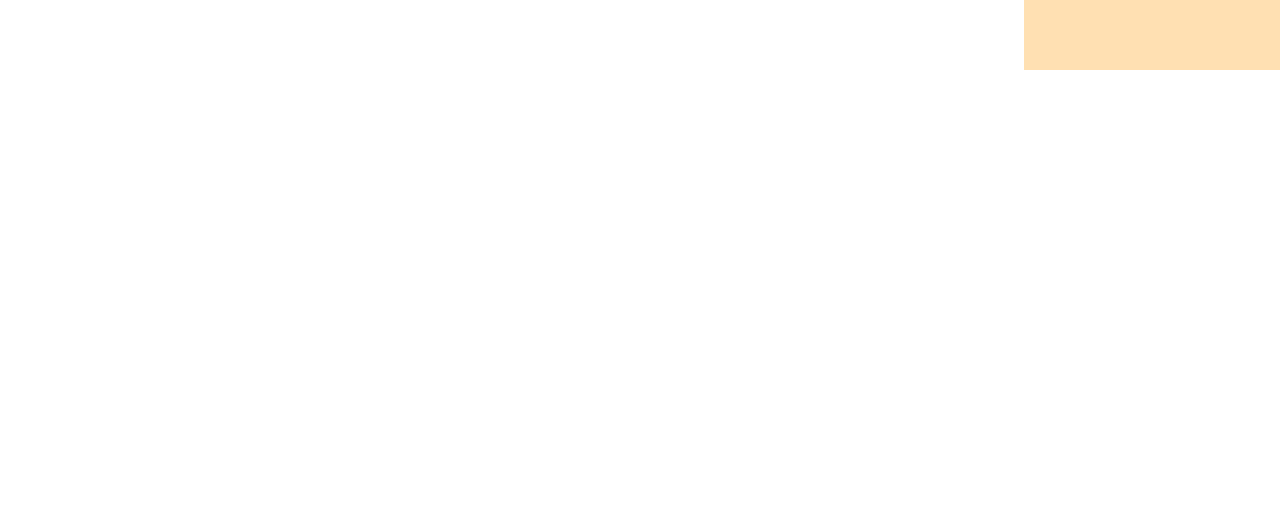
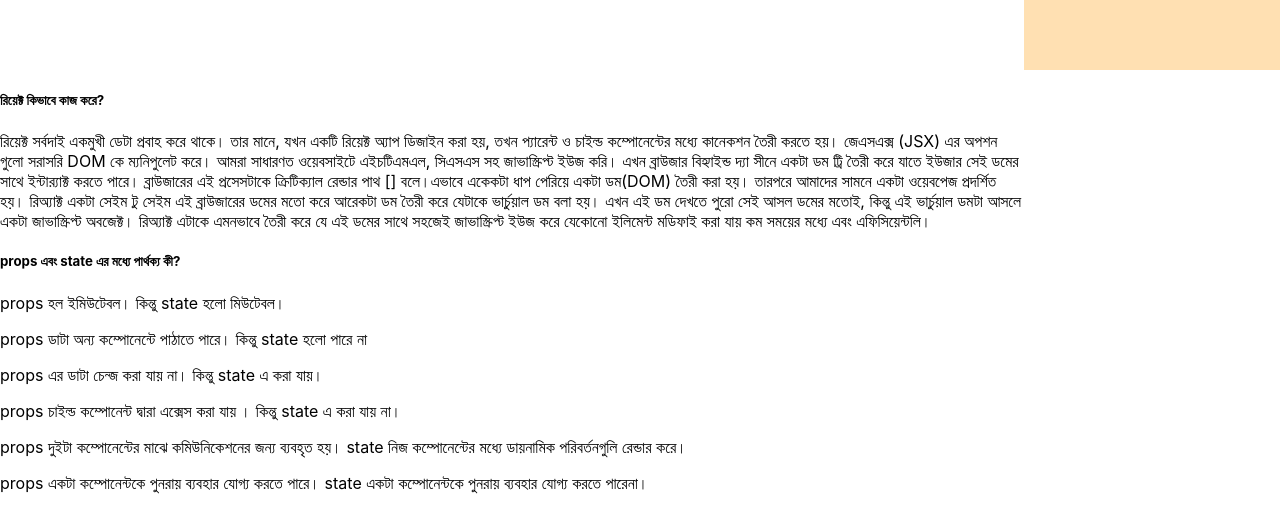
Before and after one commit to mukarrom21/assignment-8, a React (Create React App) app: page / in a window 1280 px wide. Shown: the part 1680-2186 px from the top of the page. Before the commit the page ends 1750 px from the top, so only its background shows below. Built offline with nearby package versions, Linux system fonts and the light colour scheme.

Commit message:
answers added

```diff
--- a/src/App.js
+++ b/src/App.js
@@ -5,7 +5,7 @@ import Shop from './components/Shop/Shop';
 
 function App() {
   return (
-    <div className="App">
+    <div>
       <Header></Header>
       <Shop></Shop>
     </div>
--- /dev/null
+++ b/src/components/Answers/Answers.js
@@ -0,0 +1,19 @@
+import React from 'react';
+
+const Answers = () => {
+    return (
+        <div>
+            <h5>রিয়েক্ট কিভাবে কাজ করে?</h5>
+            <p>রিয়েক্ট সর্বদাই একমুখী ডেটা প্রবাহ করে থাকে। তার মানে, যখন একটি রিয়েক্ট অ্যাপ ডিজাইন করা হয়, তখন প্যারেন্ট ও চাইল্ড কম্পোনেন্টের মধ্যে কানেকশন তৈরী করতে হয়। জেএসএক্স (JSX) এর অপশন গুলো সরাসরি DOM কে ম্যনিপুলেট করে। আমরা সাধারণত ওয়েবসাইটে এইচটিএমএল, সিএসএস সহ জাভাস্ক্রিপ্ট ইউজ করি। এখন ব্রাউজার বিহ্যাইন্ড দ্যা সীনে একটা ডম ট্রি তৈরী করে যাতে ইউজার সেই ডমের সাথে ইন্টার‍্যাক্ট করতে পারে। ব্রাউজারের এই প্রসেসটাকে ক্রিটিক্যাল রেন্ডার পাথ [] বলে।এভাবে একেকটা ধাপ পেরিয়ে একটা ডম(DOM) তৈরী করা হয়। তারপরে আমাদের সামনে একটা ওয়েবপেজ প্রদর্শিত হয়। রিঅ্যাক্ট একটা সেইম টু সেইম এই ব্রাউজারের ডমের মতো করে আরেকটা ডম তৈরী করে যেটাকে ভার্চুয়াল ডম বলা হয়। এখন এই ডম দেখতে পুরো সেই আসল ডমের মতোই, কিন্তু এই ভার্চুয়াল ডমটা আসলে একটা জাভাস্ক্রিপ্ট অবজেক্ট। রিঅ্যাক্ট এটাকে এমনভাবে তৈরী করে যে এই ডমের সাথে সহজেই জাভাস্ক্রিপ্ট ইউজ করে যেকোনো ইলিমেন্ট মডিফাই করা যায় কম সময়ের মধ্যে এবং এফিসিয়েন্টলি।</p>
+            <h5>props এবং ‍state এর মধ্যে পার্থক্য কী?</h5>
+            <p> props হল ইমিউটেবল। কিন্তু ‍state হলো মিউটেবল।</p>
+            <p> props ডাটা অন্য কম্পোনেন্টে পাঠাতে পারে। কিন্তু ‍state হলো পারে না</p>
+            <p> props এর ডাটা চেন্জ করা যায় না। কিন্তু ‍state এ করা যায়।</p>
+            <p> props চাইল্ড কম্পোনেন্ট দ্বারা এক্সেস করা যায় । কিন্তু state এ করা যায় না।</p>
+            <p> props দুইটা কম্পোনেন্টের মাঝে কমিউনিকেশনের জন্য ব্যবহৃত হয়।  state নিজ কম্পোনেন্টের মধ্যে ডায়নামিক পরিবর্তনগুলি রেন্ডার করে।</p>
+            <p> props একটা কম্পোনেন্টকে পুনরায় ব্যবহার যোগ্য করতে পারে।  state একটা কম্পোনেন্টকে পুনরায় ব্যবহার যোগ্য করতে পারেনা।</p>
+        </div>
+    );
+};
+
+export default Answers;
--- a/src/components/Shop/Shop.js
+++ b/src/components/Shop/Shop.js
@@ -1,4 +1,5 @@
 import React, { useEffect, useState } from 'react';
+import Answers from '../Answers/Answers';
 import Cart from '../Cart/Cart';
 import Product from '../Product/Product';
 import './Shop.css'
@@ -20,7 +21,7 @@ const Shop = () => {
         const newCart = [...cart, product];
         setCart(newCart);
     }
-
+//reset
     const reset =()=>{
         setCart([])
     }
@@ -35,10 +36,12 @@ const Shop = () => {
                         addToCart={addToCart}
                         ></Product>)
                 }
+
             </div>
             <div className="cart-container">
                <Cart cart={cart} reset={reset}></Cart>
             </div>
+            <div><Answers></Answers></div>
         </div>
     );
 };
```
